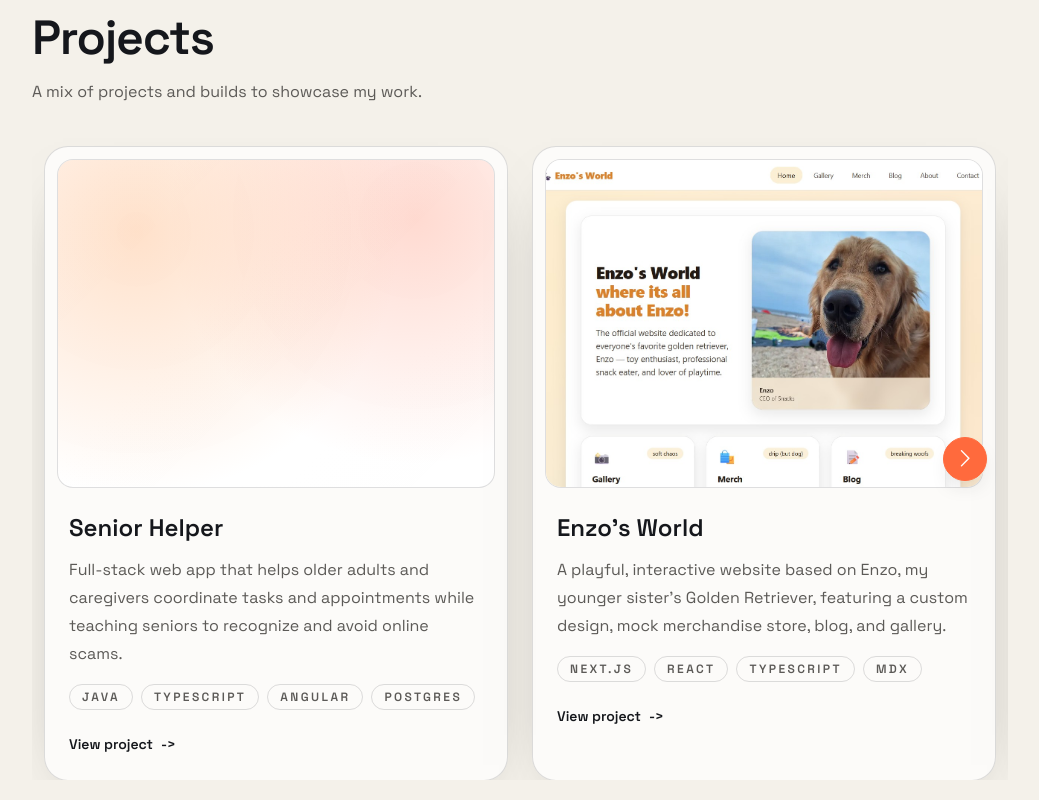
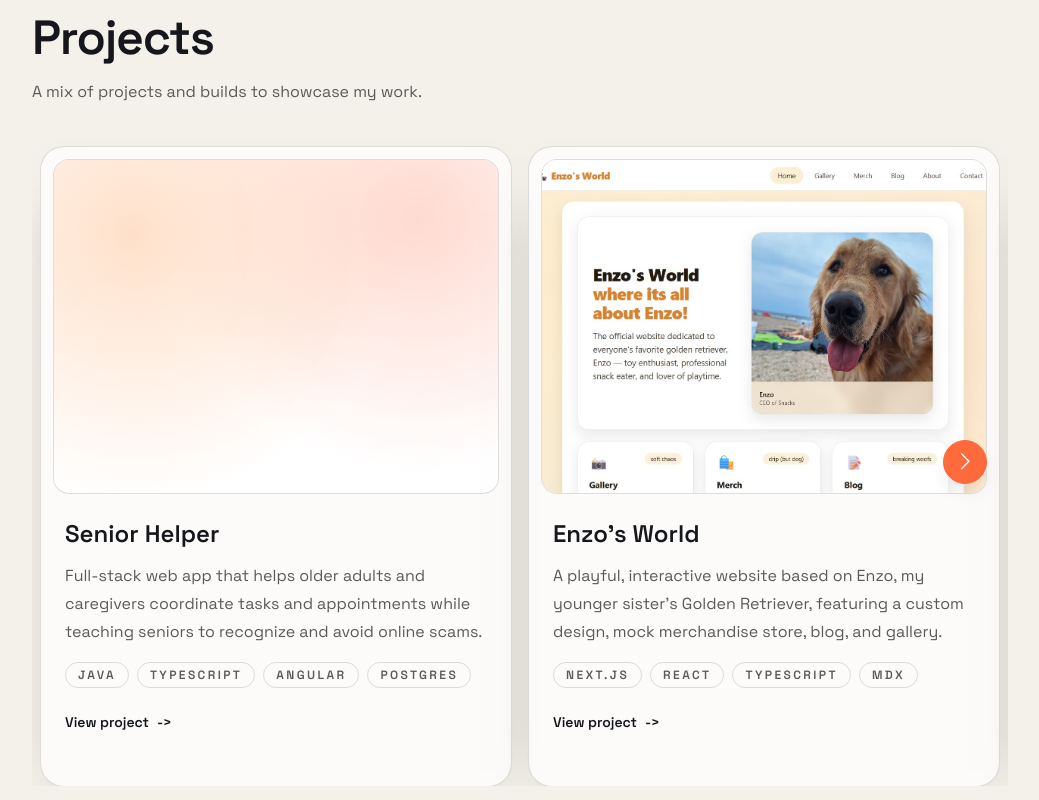
Before and after one commit to RickySerrano904/RickySerrano.dev, a Next.js app: page / in a window 1280 px wide. Shown: the part 4040-4840 px from the top of the page, without its empty margins (120-1159 px from the left). Built offline with nearby package versions, Linux system fonts and the light colour scheme.

Commit message:
style(carousel): reduce gutter width

```diff
--- a/app/components/home/ProjectsSection.tsx
+++ b/app/components/home/ProjectsSection.tsx
@@ -100,7 +100,7 @@ export default function ProjectsSection({ projects }: ProjectsSectionProps) {
             afterChange={() => setIsCarouselMoving(false)}
             containerClass="project-carousel"
             sliderClass="pb-2"
-            itemClass="px-3 pt-2"
+            itemClass="px-2 pt-2"
             dotListClass="project-carousel-dots"
           >
             {projects.map((project) => (
```
